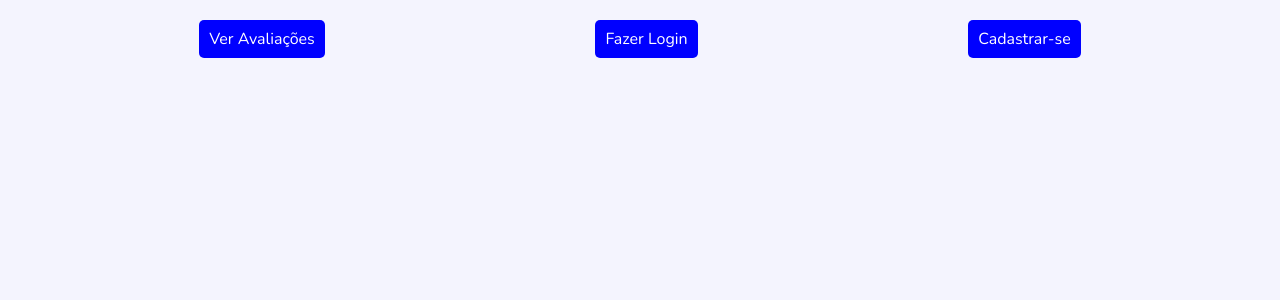
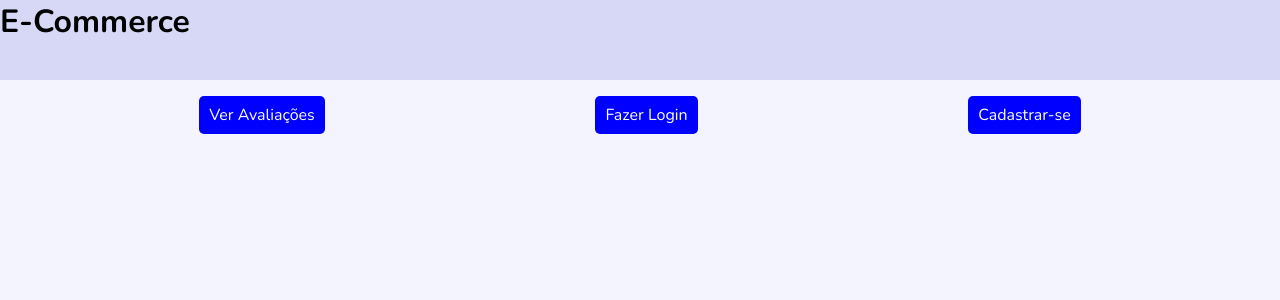
Before and after one commit to jorgejunior618/e-commerce, a React (Create React App) app in the folder front-end/: page / in a window 1280 px wide. Shown: the top 300 px of the page. Built offline with nearby package versions, Linux system fonts and the light colour scheme.

Commit message:
Atualização de componentes

```diff
--- /dev/null
+++ b/front-end/src/App/Components/Header/index.tsx
@@ -0,0 +1,11 @@
+import { HeaderWrapper } from "./styles";
+
+function Header() {
+  return (
+    <HeaderWrapper>
+      <h1>E-Commerce</h1>
+    </HeaderWrapper>
+  );
+}
+
+export default Header;;
--- /dev/null
+++ b/front-end/src/App/Components/Header/styles.ts
@@ -0,0 +1,7 @@
+import styled from "styled-components";
+
+export const HeaderWrapper = styled.header`
+  width: 100%;
+  height: 10vh;
+  background-color: #D7D8F6;
+`;
--- a/front-end/src/App/index.tsx
+++ b/front-end/src/App/index.tsx
@@ -1,12 +1,14 @@
 import { Outlet } from "react-router-dom";
-import { PageContainer, AppWraper } from "./styles";
+import Header from "./Components/Header";
+import { PageContainer } from "./styles";
 function App() {
   return (
-
-
-    <PageContainer>
-      <AppWraper><Outlet /></AppWraper>
-    </PageContainer>
+    <div>
+      <Header />
+      <PageContainer>
+        <Outlet />
+      </PageContainer>
+    </div>
   );
 }
 
--- a/front-end/src/App/styles.ts
+++ b/front-end/src/App/styles.ts
@@ -1,11 +1,7 @@
 import styled from "styled-components";
 
 export const PageContainer = styled.main`
-  padding: 20px 5vw;
+  padding: 2vh 5vw;
   background-color: #F4F4FE;
-  height: 100vh;
+  height: 90vh;
 `;
-
-export const AppWraper = styled.section`
-
-`;
```
